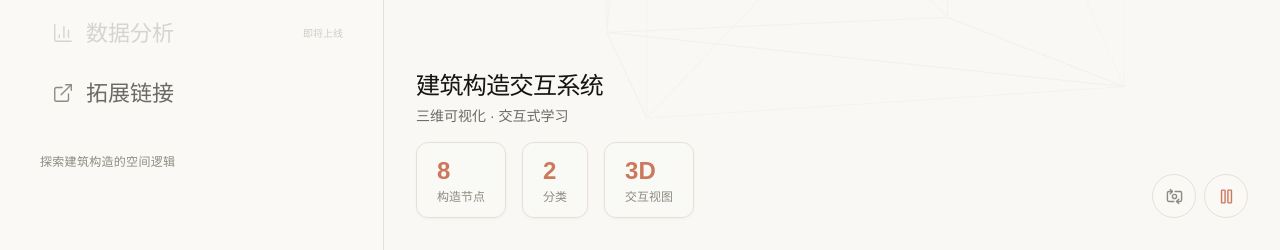
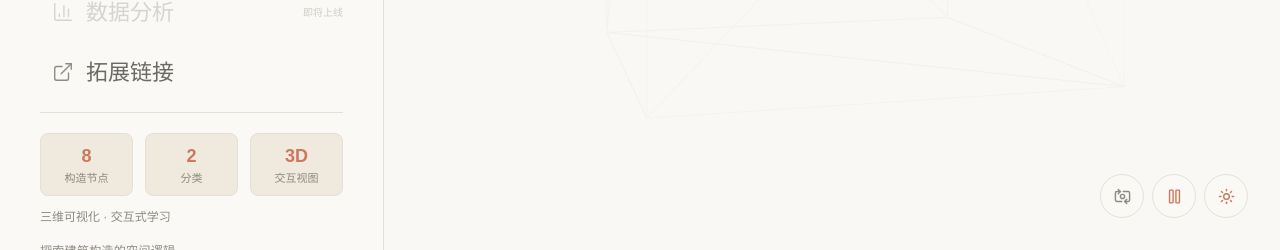
Before and after one commit to yibaoqianlefei/tcugz, a React (Vite) app in the folder building-node/: page / in a window 1280 px wide. Shown: the part 550-800 px from the top of the page. Built offline with nearby package versions, Linux system fonts and the light colour scheme; no server answers.

Commit message:
可控阴影

```diff
--- a/building-node/src/NodeDetail.tsx
+++ b/building-node/src/NodeDetail.tsx
@@ -6,7 +6,7 @@ import { animControls } from "./components/viewer/ModelViewer";
 import ModelViewer from "./components/viewer/ModelViewer";
 import NodeDiagramPanel from "./components/viewer/NodeDiagramPanel";
 import ConstructionKnowledgePanel from "./components/viewer/ConstructionKnowledgePanel";
-import { RotateCw, ChevronsLeft, ChevronsRight } from "lucide-react";
+import { RotateCw, ChevronsLeft, ChevronsRight, Sun } from "lucide-react";
 
 /**
  * NodeDetail V1 — construction education layout.
@@ -19,6 +19,7 @@ export default function NodeDetail() {
   const setAnimationProgress = useNodeStore((s) => s.setAnimationProgress);
 
   const [autoRotate, setAutoRotate] = useState(true);
+  const [showShadows, setShowShadows] = useState(true);
   const totalDuration = 4; // 96 frames @ 24fps
 
   // ── Play explosion (forward) ──
@@ -76,6 +77,7 @@ export default function NodeDetail() {
         <div className="flex-1 flex min-w-0 relative">
           <ModelViewer
             autoRotate={autoRotate}
+            showShadows={showShadows}
             modelPath={
               nodeId === "organized-drainage-01"
                 ? "/models/organized-drainage/organized-drainage.glb"
@@ -157,6 +159,26 @@ export default function NodeDetail() {
               />
               <span className="absolute -bottom-0.5 left-1/2 -translate-x-1/2 text-[10px] text-muted-soft hidden sm:block">R</span>
             </button>
+
+            {/* ── Divider ── */}
+            <div className="w-px h-5 bg-hairline mx-0.5 sm:mx-1 shrink-0" />
+
+            {/* ── Shadow toggle ── */}
+            <button
+              onClick={() => setShowShadows((v) => !v)}
+              className={`w-7 h-7 sm:w-8 sm:h-8 rounded-lg flex items-center justify-center
+                transition-all duration-300 relative shrink-0
+                ${showShadows ? "bg-hairline" : ""}`}
+              title={showShadows ? "关闭阴影" : "开启阴影"}
+            >
+              <Sun
+                size={16}
+                className={`sm:size-[18px] transition-colors duration-300 ${
+                  showShadows ? "text-primary" : "text-muted-soft"
+                }`}
+                strokeWidth={1.5}
+              />
+            </button>
           </div>
         </div>
 
--- a/building-node/src/components/viewer/MenuBackground.tsx
+++ b/building-node/src/components/viewer/MenuBackground.tsx
@@ -78,13 +78,13 @@ function SceneModel({ modelPath, onReady }: { modelPath: string; onReady?: () =>
 }
 
 /* ── Shadow Light ── */
-function ShadowLight() {
+function ShadowLight({ showShadows }: { showShadows: boolean }) {
   return (
     <directionalLight
       position={[6, 10, 4]}
       intensity={2.4}
       color="#fffdf7"
-      castShadow
+      castShadow={showShadows}
       shadow-mapSize-width={2048}
       shadow-mapSize-height={2048}
       shadow-camera-near={0.5}
@@ -99,14 +99,14 @@ function ShadowLight() {
 }
 
 /* ── Renderer Setup ── */
-function RendererSetup() {
+function RendererSetup({ showShadows }: { showShadows: boolean }) {
   const { gl } = useThree();
   useEffect(() => {
-    gl.shadowMap.enabled = true;
+    gl.shadowMap.enabled = showShadows;
     gl.shadowMap.type = THREE.PCFShadowMap;
     gl.toneMapping = THREE.ACESFilmicToneMapping;
     gl.toneMappingExposure = 1.0;
-  }, [gl]);
+  }, [gl, showShadows]);
   return null;
 }
 
@@ -126,6 +126,7 @@ interface MenuBackgroundProps {
   modelPath?: string;
   position?: [number, number, number];
   onLoaded?: () => void;
+  showShadows?: boolean;
 }
 
 function MenuBackground({
@@ -133,6 +134,7 @@ function MenuBackground({
   modelPath = "/models/Exhibition model.glb",
   position = [0, 0, 0],
   onLoaded,
+  showShadows = true,
 }: MenuBackgroundProps) {
   const groupRef = useRef<THREE.Group>(null);
   const handleSceneReady = useCallback(() => onLoaded?.(), [onLoaded]);
@@ -144,14 +146,14 @@ function MenuBackground({
 
   return (
     <>
-      <RendererSetup />
+      <RendererSetup showShadows={showShadows} />
       <color attach="background" args={["#faf9f5"]} />
 
       <ambientLight intensity={1.2} color="#ffffff" />
-      <ShadowLight />
+      <ShadowLight showShadows={showShadows} />
       <directionalLight position={[-5, 3, -3]} intensity={0.6} color="#d4e3f0" />
 
-      <ShadowPlane />
+      {showShadows && <ShadowPlane />}
 
       <OrbitControls
         enableDamping
--- a/building-node/src/pages/HomePage.tsx
+++ b/building-node/src/pages/HomePage.tsx
@@ -18,6 +18,7 @@ import {
   BarChart3,
   SwitchCamera,
   ExternalLink,
+  Sun,
 } from "lucide-react";
 import MenuBackground from "../components/viewer/MenuBackground";
 import LoadingOverlay from "../components/viewer/LoadingOverlay";
@@ -106,6 +107,9 @@ function MenuItem({ item, onClick, onMouseEnter }: {
 
 /* ── Navigation Menu ───────────────────────────────────────── */
 function MenuContent({ }: { onModalOpen: () => void }) {
+  const totalNodes = nodesIndex.length;
+  const categories = [...new Set(nodesIndex.map((n) => n.category))];
+
   const menuItems = [
     { icon: BookOpen, label: "构造原理", to: "/curriculum" },
     {
@@ -139,7 +143,7 @@ function MenuContent({ }: { onModalOpen: () => void }) {
           variants={lineVariants} />
       </div>
 
-      {/* ── Navigation: centered cluster with tight spacing ── */}
+      {/* ── Navigation: centered cluster ── */}
       <nav className="flex-1 flex flex-col justify-center gap-3 my-4">
         {menuItems.map((item) => (
           <motion.div key={item.label} variants={itemVariants}>
@@ -148,10 +152,35 @@ function MenuContent({ }: { onModalOpen: () => void }) {
         ))}
       </nav>
 
-      <motion.p className="text-xs text-muted-soft tracking-wide flex-shrink-0" variants={itemVariants}>
+      {/* ── Stats ── */}
+      <motion.div
+        variants={itemVariants}
+        className="flex-shrink-0 border-t border-hairline pt-5"
+      >
+        <div className="flex gap-3">
+          <StatCard value={totalNodes} label="构造节点" />
+          <StatCard value={categories.length} label="分类" />
+          <StatCard value="3D" label="交互视图" />
+        </div>
+        <p className="text-xs text-muted-soft mt-3 leading-relaxed">
+          三维可视化 · 交互式学习
+        </p>
+      </motion.div>
+
+      <motion.p className="text-xs text-muted-soft tracking-wide flex-shrink-0 mt-4" variants={itemVariants}>
         探索建筑构造的空间逻辑
       </motion.p>
     </motion.div>
+  );
+}
+
+/* ── Small stat card for sidebar ── */
+function StatCard({ value, label }: { value: number | string; label: string }) {
+  return (
+    <div className="flex-1 bg-surface-card rounded-lg border border-hairline px-3 py-2 text-center">
+      <div className="text-lg font-semibold text-primary tabular-nums">{value}</div>
+      <div className="text-[11px] text-muted-soft">{label}</div>
+    </div>
   );
 }
 
@@ -201,51 +230,13 @@ function AboutModal({ open, onClose }: { open: boolean; onClose: () => void }) {
   );
 }
 
-/* ── Stats Card ────────────────────────────────────────────── */
-function StatsOverlay() {
-  const totalNodes = nodesIndex.length;
-  const categories = [...new Set(nodesIndex.map((n) => n.category))];
-
-  return (
-    <motion.div
-      initial={{ opacity: 0, y: 12 }}
-      animate={{ opacity: 1, y: 0 }}
-      transition={{ delay: 0.6, duration: 0.5, ease: "easeOut" }}
-      className="absolute left-8 bottom-8 z-20 flex flex-col gap-4"
-    >
-      {/* Title */}
-      <div>
-        <h2 className="text-2xl font-normal font-serif text-ink tracking-tight">
-          建筑构造交互系统
-        </h2>
-        <p className="text-sm text-muted mt-1">三维可视化 · 交互式学习</p>
-      </div>
-
-      {/* Stats row */}
-      <div className="flex gap-4">
-        <div className="bg-canvas/85 backdrop-blur-md rounded-xl border border-hairline px-5 py-3 shadow-[0_1px_3px_rgba(20,20,19,0.04)]">
-          <div className="text-2xl font-semibold text-primary tabular-nums">{totalNodes}</div>
-          <div className="text-xs text-muted-soft mt-0.5">构造节点</div>
-        </div>
-        <div className="bg-canvas/85 backdrop-blur-md rounded-xl border border-hairline px-5 py-3 shadow-[0_1px_3px_rgba(20,20,19,0.04)]">
-          <div className="text-2xl font-semibold text-primary tabular-nums">{categories.length}</div>
-          <div className="text-xs text-muted-soft mt-0.5">分类</div>
-        </div>
-        <div className="bg-canvas/85 backdrop-blur-md rounded-xl border border-hairline px-5 py-3 shadow-[0_1px_3px_rgba(20,20,19,0.04)]">
-          <div className="text-2xl font-semibold text-primary tabular-nums">3D</div>
-          <div className="text-xs text-muted-soft mt-0.5">交互视图</div>
-        </div>
-      </div>
-    </motion.div>
-  );
-}
-
 /* ── Home Page ─────────────────────────────────────────────── */
 export default function HomePage() {
   const [modalOpen, setModalOpen] = useState(false);
   const [autoRotate, setAutoRotate] = useState(true);
   const [sceneIndex, setSceneIndex] = useState(0);
   const [bgLoading, setBgLoading] = useState(true);
+  const [showShadows, setShowShadows] = useState(true);
   const currentScene = backgroundScenes[sceneIndex];
 
   // Show loader when scene changes
@@ -297,14 +288,12 @@ export default function HomePage() {
             modelPath={currentScene.modelPath}
             position={currentScene.position as [number, number, number]}
             onLoaded={handleBgLoaded}
+            showShadows={showShadows}
           />
         </Canvas>
 
         {/* Loading overlay */}
         <LoadingOverlay isLoading={bgLoading} />
-
-        {/* Stats overlay — bottom left */}
-        <StatsOverlay />
 
         {/* Bottom-right controls */}
         <div className="absolute bottom-8 right-8 z-20 flex gap-2">
@@ -328,6 +317,14 @@ export default function HomePage() {
               <Play size={17} className="text-muted-soft hover:text-primary" />
             )}
           </button>
+          {/* Shadow toggle */}
+          <button
+            onClick={() => setShowShadows((v) => !v)}
+            className="w-11 h-11 rounded-full bg-canvas border border-hairline flex items-center justify-center cursor-pointer transition-all duration-300 hover:bg-surface-card"
+            title={showShadows ? "关闭阴影" : "开启阴影"}
+          >
+            <Sun size={17} className={showShadows ? "text-primary" : "text-muted-soft hover:text-primary"} />
+          </button>
         </div>
       </div>
 
--- a/building-node/src/pages/ResourcesPage.tsx
+++ b/building-node/src/pages/ResourcesPage.tsx
@@ -126,7 +126,7 @@ export default function ResourcesPage() {
       </header>
 
       <main className="flex-1 px-6 md:px-10 pb-20 max-w-4xl mx-auto w-full">
-        <div className="grid grid-cols-1 md:grid-cols-3 gap-6">
+        <div className="grid grid-cols-1 md:grid-cols-3 gap-6 items-start">
           {sections.map((section) => (
             <ResourceCard key={section.title} section={section} />
           ))}
```
Also changed, not shown: building-node/src/components/viewer/ModelViewer.tsx (+9 -9 lines).
